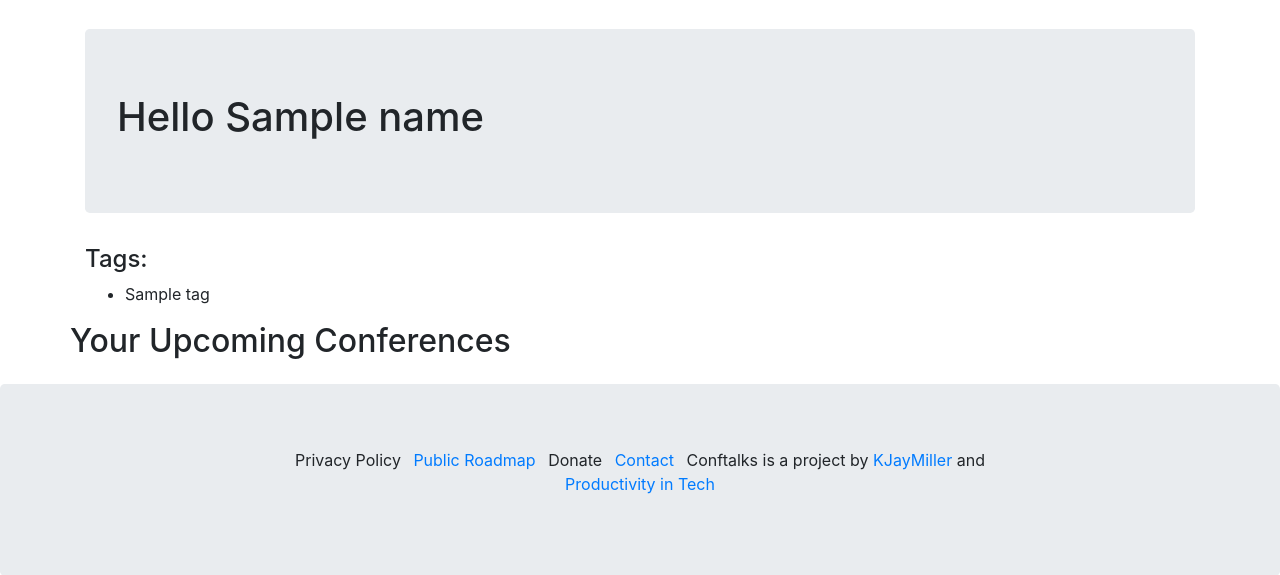
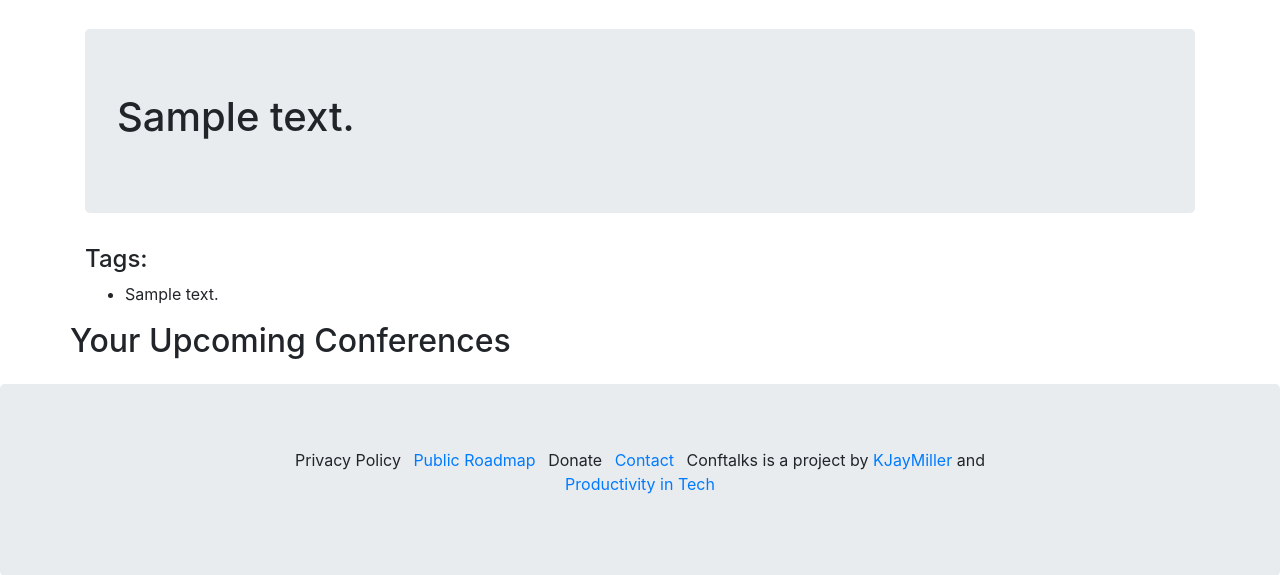
Before and after one commit to kjaymiller/conftalks.dev, a Python web app: template templates/developer_page.html in a window 1280 px wide. Shown: the part 51-626 px from the top of the page. Run offline with Jinja, Linux system fonts and the light colour scheme; the template is opened without the code that fills it: most values are stand-ins (such as "Sample title", 1, 10 or a date in 2020); some libraries are stand-ins or nearby versions.

Commit message:
double curlies

```diff
--- a/templates/developer_page.html
+++ b/templates/developer_page.html
@@ -6,19 +6,22 @@
 
     vmGreeting = new Vue({
     	el: '#vmGreeting',
-    	data: {name: "Hello 👋",}
+      text: {"Hello 👋",}
     })
 
 	vmTags = new Vue({
     	el: '#vmTags',
-    	data: {Tags: ['Loading Tags 🔖']}
+    	data: {
+        tags: [
+          { text: 'Loading Tags 🔖'}]
+      }
     })
 
 axios.get('https://api.conftalks.dev/web/users')
     .then(function (response) {
 	// handle success
 	var responseFields = response.data[0];
-	vmGreeting.data.name = responseFields['name'];
+	vmGreeting.dataname = responseFields['name'];
 	vmTags.data.Tags = responseFields['Tags'];
 	//var confs = responseFields['
 	});
@@ -27,13 +30,13 @@ axios.get('https://api.conftalks.dev/web/users')
 <div class="container">
 
     <div class="jumbotron">
-      <h1 id="vmGreeting">Hello {{ name }} </h1>
+      <h1 id="vmGreeting"> {{ text }} </h1>
     </div>
     <div id="vmTags" class="">
 	<h4>Tags:</h4>
 	<ul id="">
   <li v-for="tag in Tags">
-    {{ tag }}
+    {{ tag.text }}
   </li>
 </ul>
     </div>
```
